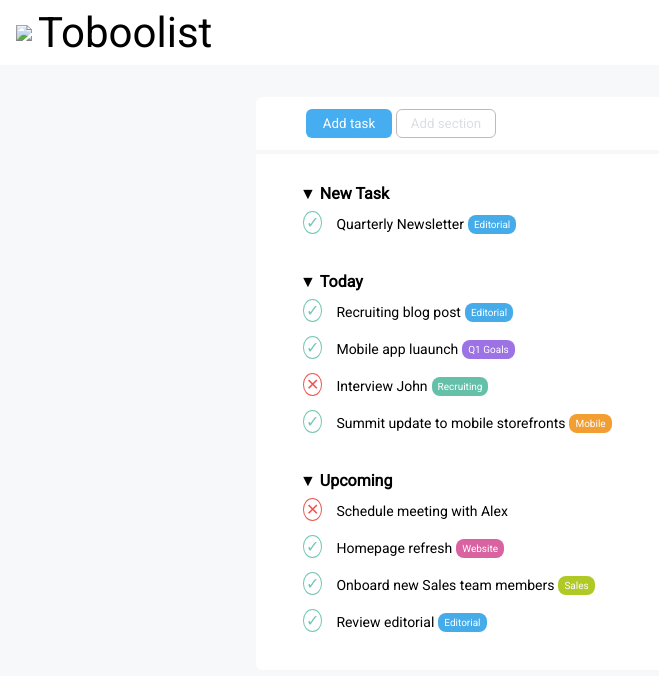
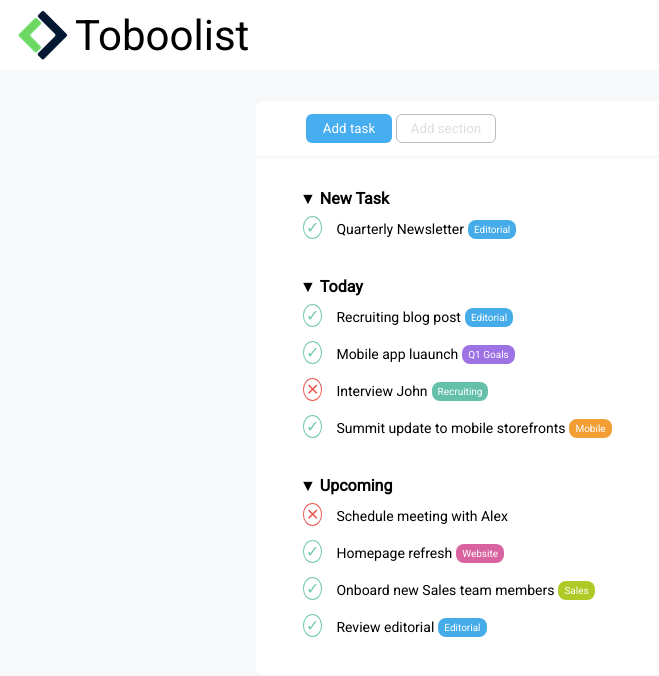
Before and after one commit to Francesco98Welcome/html-css-toboolist, a plain HTML site: page index.html in a window 1280 px wide. Shown: the whole page, without its empty margins (0-659 px from the left). Drawn offline with Linux system fonts and the light colour scheme; the site is published under a folder, as on GitHub Pages, so addresses that start at the root find nothing.

Commit message:
finish es.

```diff
--- a/index.html
+++ b/index.html
@@ -14,7 +14,7 @@
 <body>
     <!-- HEADER PRINCIPALE -->
     <header id="first-header">
-        <img src="/img/logo copia.png"><span>Toboolist</span>
+        <img src="img/logo copia.png"><span>Toboolist</span>
     </header>
 
     <!-- CONTENUTO PRINCIPALE -->
```
